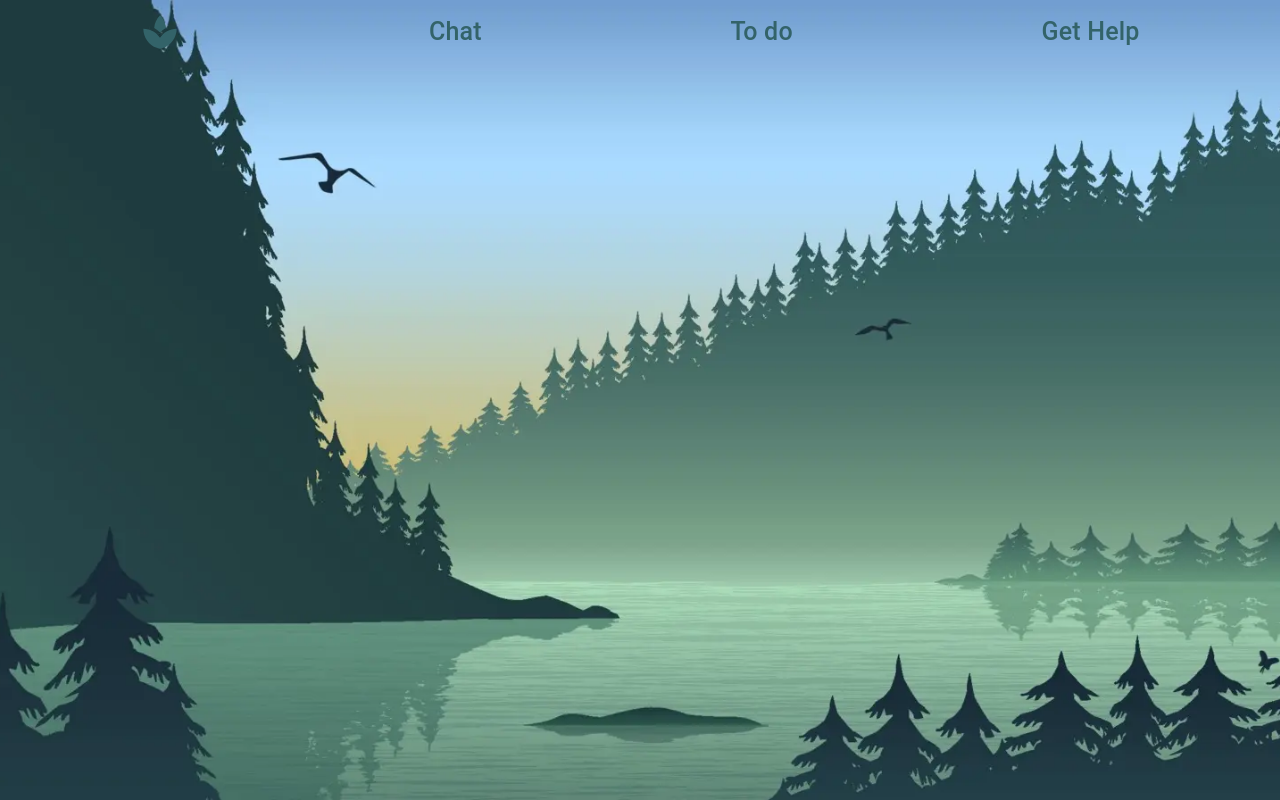
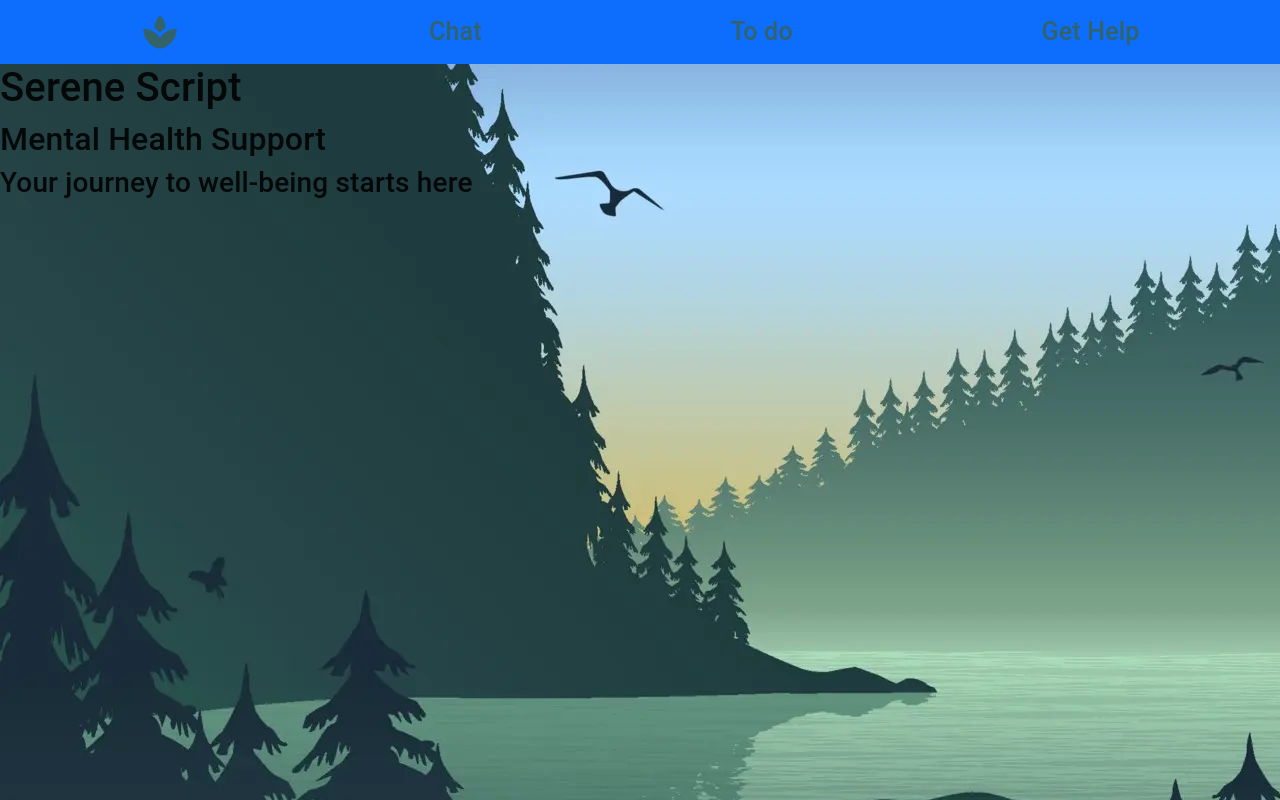
Before and after one commit to Probablymegs/serene-script, a Next.js app in the folder serene-script-nextjs-client/: page / in a window 1280 px wide. Built offline with nearby package versions, Linux system fonts and the light colour scheme.

Commit message:
fixed the background problem

```diff
--- a/serene-script-nextjs-client/components/NavBar.js
+++ b/serene-script-nextjs-client/components/NavBar.js
@@ -14,7 +14,7 @@ export default function NavBar(props) {
 
     return (
         <Box>
-            <AppBar position="static" sx={{backgroundColor: theme.palette.primary.main}}>
+            <AppBar position="static" class="bg-primary">
                 <Toolbar sx={{display: 'flex', justifyContent: 'space-around'}}>
 
                     <Link href="/" /*insert reference page here*/>
--- a/serene-script-nextjs-client/pages/_app.js
+++ b/serene-script-nextjs-client/pages/_app.js
@@ -2,6 +2,7 @@ import { ThemeProvider } from "@emotion/react";
 import "../styles/styles.css";
 import { CssBaseline, createTheme } from "@mui/material";
 import "bootstrap/dist/css/bootstrap.min.css";
+
 const theme = createTheme({
     palette: {
         type: 'light',
--- a/serene-script-nextjs-client/pages/index.js
+++ b/serene-script-nextjs-client/pages/index.js
@@ -17,14 +17,10 @@ export default function Home() {
             zIndex: -1,
             position: "fixed",
             width: "100vw",
-            height: "100vh"
+            height: "100vh",
+            backgroundImage: 'url("/landscape-background.webp")'
         }}>
-            <Image
-                src="/landscape-background.webp"
-                alt="Mountains"
-                layout="fill"
-                objectFit='cover'
-            />
+
         <Head>
                 <title>Create Next App</title>
                 <meta name="description" content="Generated by create next app" />
```
